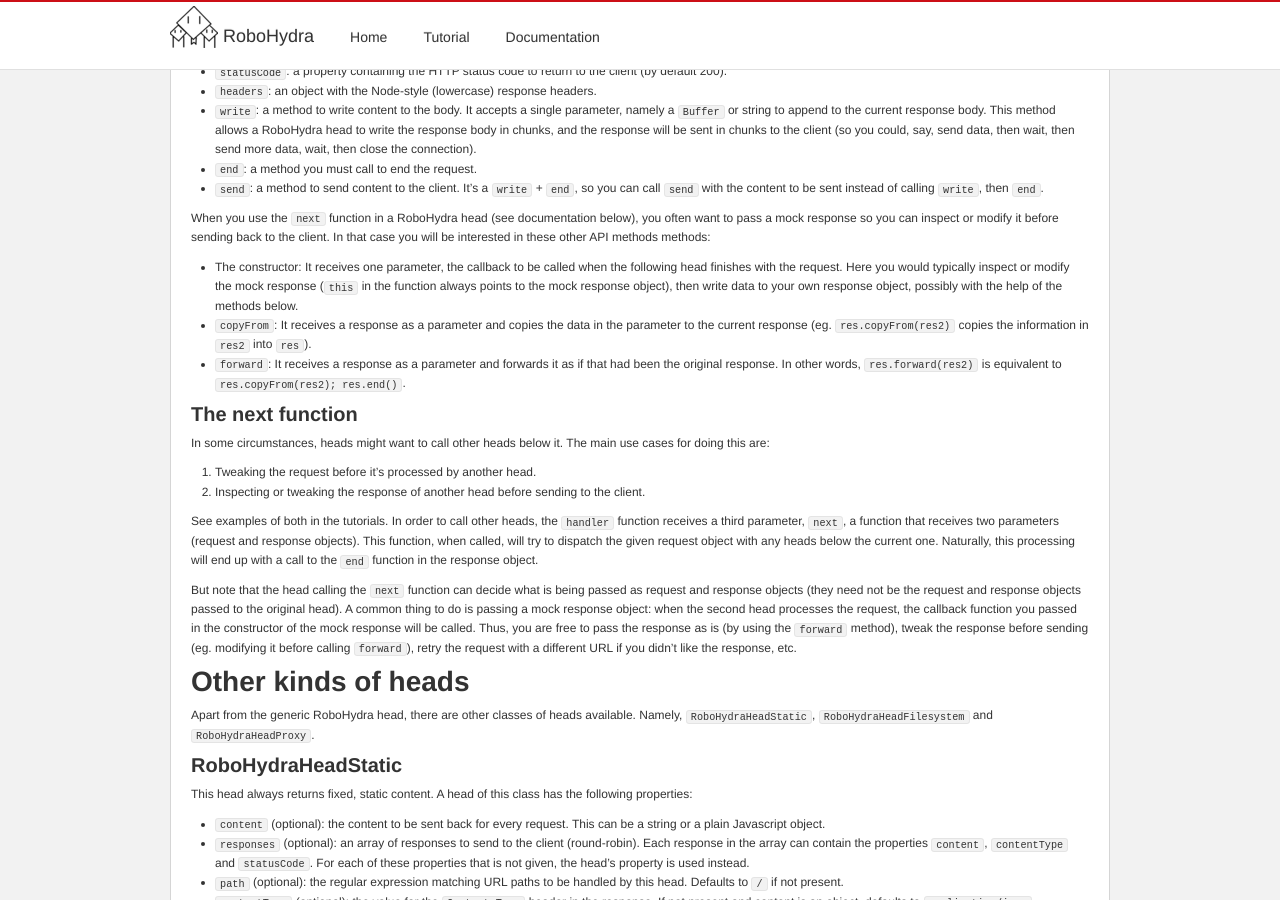
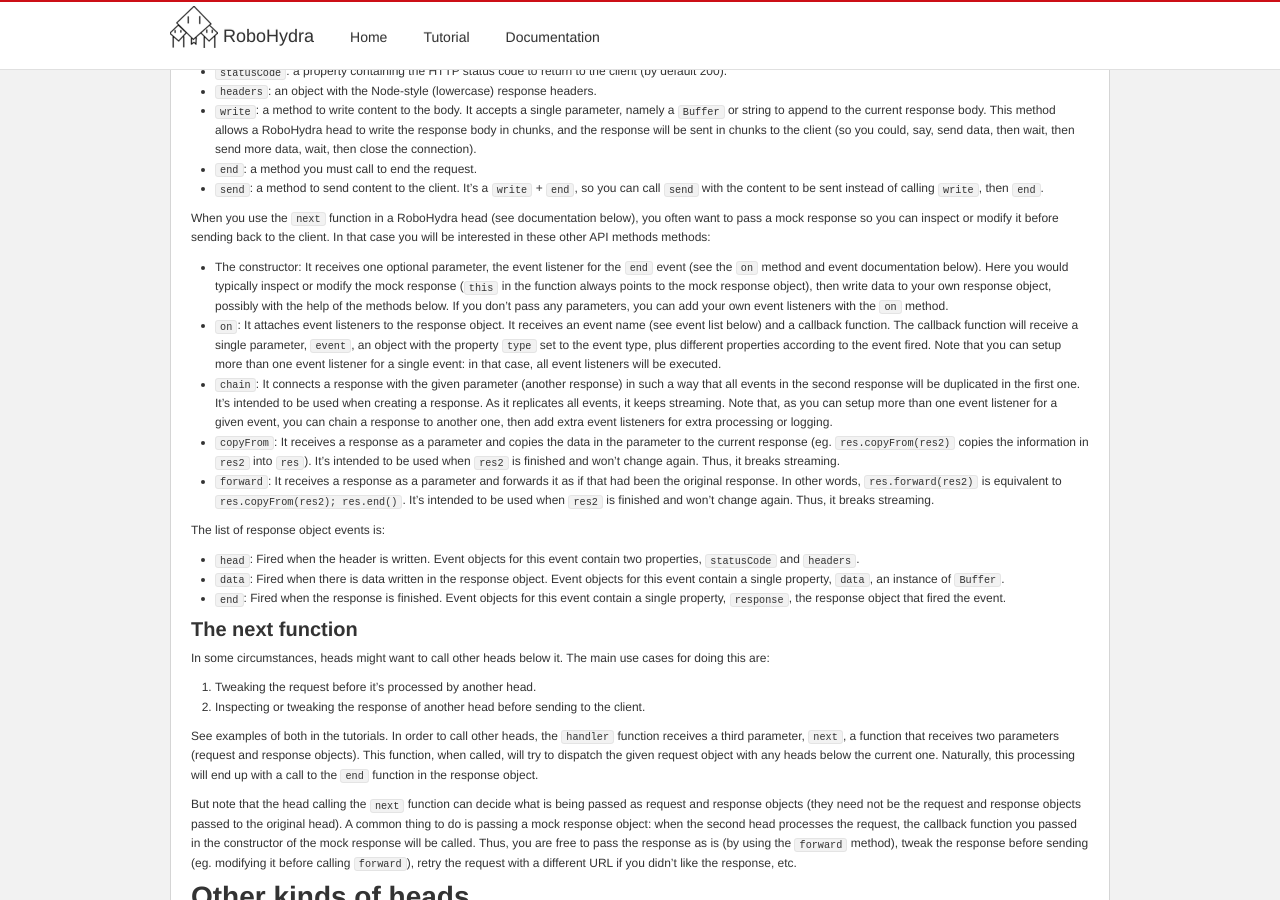
Before and after one commit to robohydra/robohydra, a Jekyll site: the page built from documentation/index.md, in a window 1280 px wide and 900 px high, scrolled down 1976 px. Built offline with Jekyll 4.4.1, drawn with Linux system fonts in a browser that asks for light colours.

Commit message:
Describe Response events in the documentation

```diff
--- a/documentation/index.md
+++ b/documentation/index.md
@@ -209,20 +209,49 @@ documentation below), you often want to pass a mock response so you
 can inspect or modify it before sending back to the client. In that
 case you will be interested in these other API methods methods:
 
-* The constructor: It receives one parameter, the callback to be
-  called when the following head finishes with the request. Here you
-  would typically inspect or modify the mock response (`this` in the
-  function always points to the mock response object), then write data
-  to your own response object, possibly with the help of the methods
-  below.
+* The constructor: It receives one optional parameter, the event
+  listener for the `end` event (see the `on` method and event
+  documentation below). Here you would typically inspect or modify the
+  mock response (`this` in the function always points to the mock
+  response object), then write data to your own response object,
+  possibly with the help of the methods below. If you don't pass any
+  parameters, you can add your own event listeners with the `on`
+  method.
+* `on`: It attaches event listeners to the response object. It
+  receives an event name (see event list below) and a callback
+  function. The callback function will receive a single parameter,
+  `event`, an object with the property `type` set to the event type,
+  plus different properties according to the event fired. Note that
+  you can setup more than one event listener for a single event: in
+  that case, all event listeners will be executed.
+* `chain`: It connects a response with the given parameter (another
+  response) in such a way that all events in the second response will
+  be duplicated in the first one. It's intended to be used when
+  creating a response. As it replicates all events, it keeps
+  streaming. Note that, as you can setup more than one event listener
+  for a given event, you can chain a response to another one, then add
+  extra event listeners for extra processing or logging.
 * `copyFrom`: It receives a response as a parameter and copies the
   data in the parameter to the current response
   (eg. `res.copyFrom(res2)` copies the information in `res2` into
-  `res`).
+  `res`). It's intended to be used when `res2` is finished and won't
+  change again. Thus, it breaks streaming.
 * `forward`: It receives a response as a parameter and forwards it as
   if that had been the original response. In other words,
   `res.forward(res2)` is equivalent to `res.copyFrom(res2);
-  res.end()`.
+  res.end()`. It's intended to be used when `res2` is finished and
+  won't change again. Thus, it breaks streaming.
+
+The list of response object events is:
+
+* `head`: Fired when the header is written. Event objects for this
+  event contain two properties, `statusCode` and `headers`.
+* `data`: Fired when there is data written in the response
+  object. Event objects for this event contain a single property,
+  `data`, an instance of `Buffer`.
+* `end`: Fired when the response is finished. Event objects for this
+  event contain a single property, `response`, the response object
+  that fired the event.
 
 
 ### The next function
```
